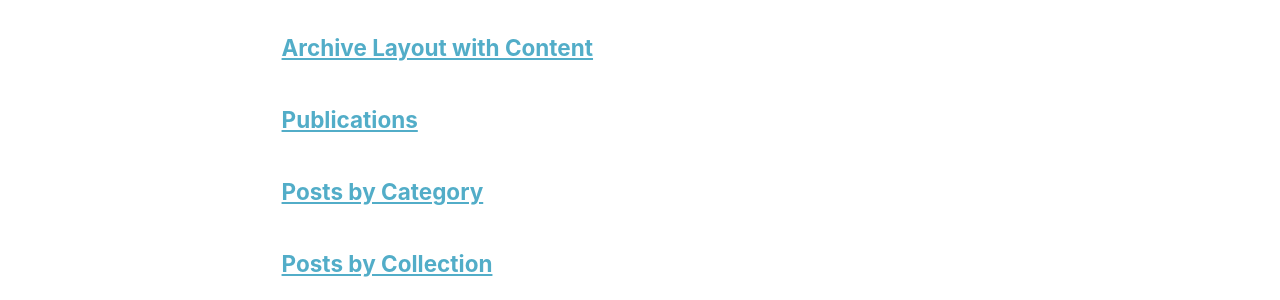
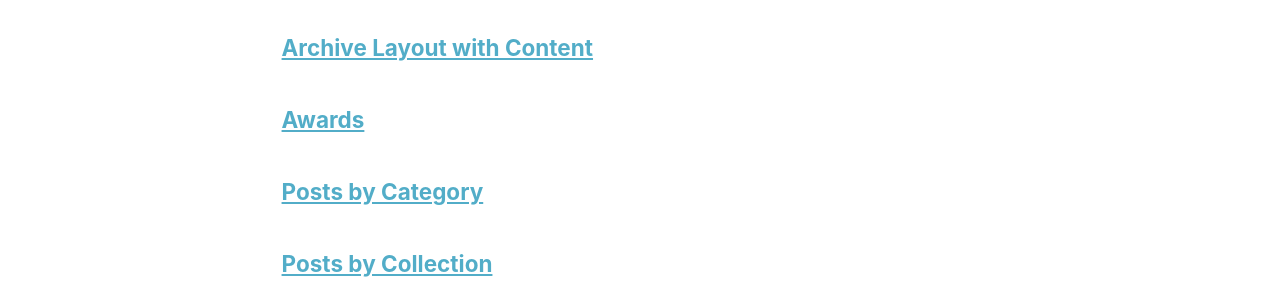
Before and after one commit to fujiepku/fujiepku.github.io, a Jekyll site: the page built from _pages/page-archive.html, in a window 1280 px wide. Shown: the part 391-691 px from the top of the page. Built offline with Jekyll 4.4.1, drawn with Linux system fonts in a browser that asks for light colours.

Commit message:
Update awards.md

```diff
--- a/_pages/awards.md
+++ b/_pages/awards.md
@@ -1,7 +1,7 @@
 ---
 layout: archive
-title: "Publications"
-permalink: /publications/
+title: "Awards"
+permalink: /awards/
 author_profile: true
 ---
 
```
